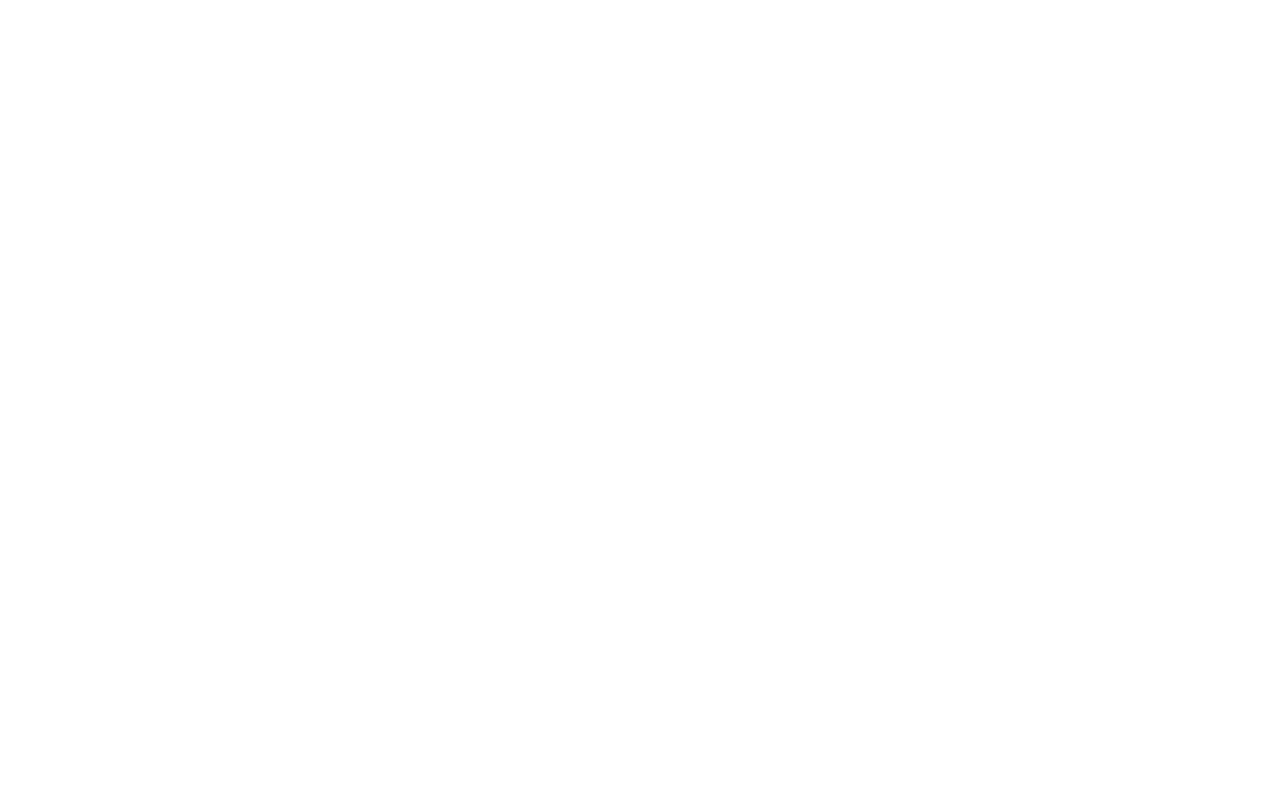
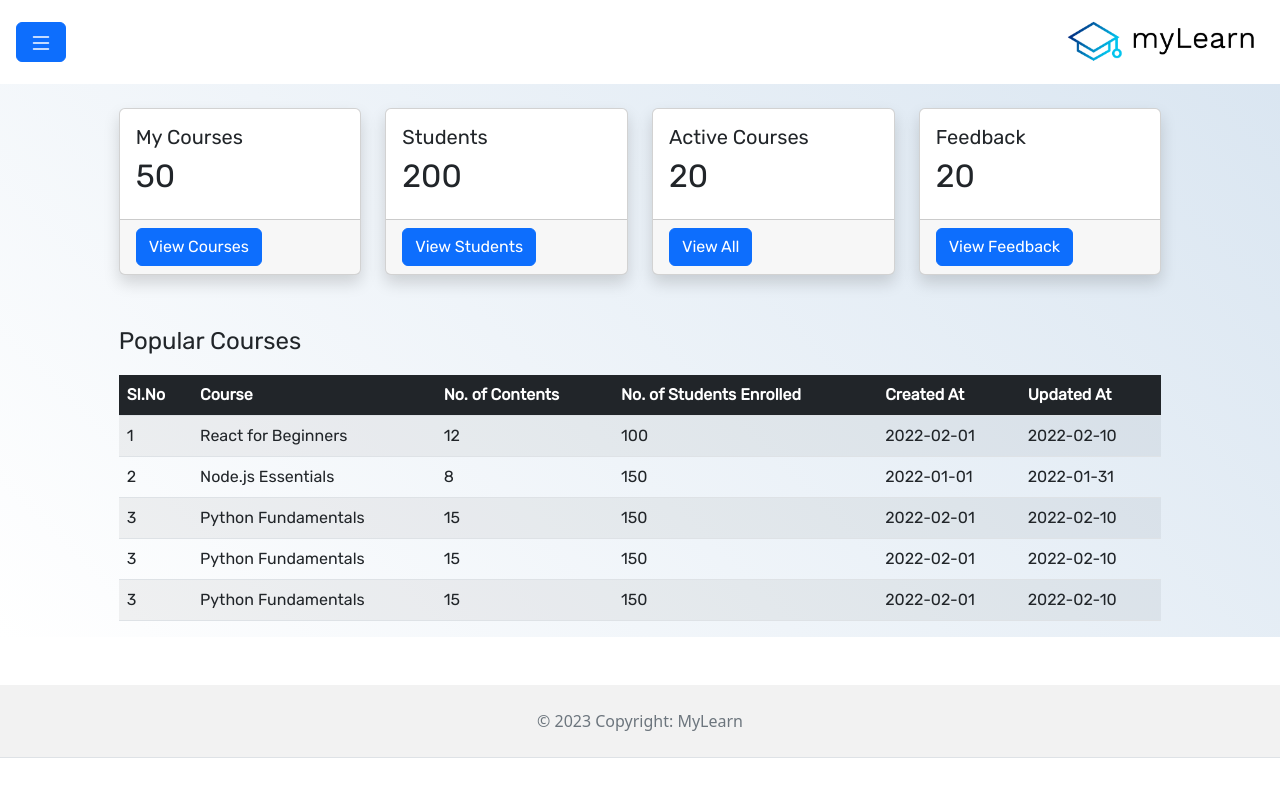
Before and after one commit to mishelshaji/EXP-G6-ELearningPortal, a React (Create React App) app in the folder client/: page /instructor in a window 1280 px wide. Shown: the top 796 px of the page. Built offline with nearby package versions, Linux system fonts and the light colour scheme.

Commit message:
created instructor dashboard

```diff
--- a/client/package.json
+++ b/client/package.json
@@ -12,6 +12,7 @@
     "react-bootstrap": "^2.7.0",
     "react-dom": "^18.2.0",
     "react-hook-form": "^7.43.1",
+    "react-icons": "^4.7.1",
     "react-router-dom": "^6.8.1",
     "react-scripts": "5.0.1",
     "web-vitals": "^2.1.4",
--- a/client/src/assets/style.css
+++ b/client/src/assets/style.css
@@ -56,6 +56,11 @@
     background-repeat: no-repeat;
 }
 
+#instructor-dashboard{
+ background: linear-gradient(45deg, rgba(255, 255, 255, 0.75), rgba(167, 195, 222, 0.42));
+ font-family: 'Rubik', sans-serif;
+}
+
 @media (max-width: 500px) {
     #logo {
         width: 150px;
--- a/client/src/components/Footer.js
+++ b/client/src/components/Footer.js
@@ -2,7 +2,7 @@
 
 export default function Footer() {
     return (
-        <div className='text-center text-lg-start text-muted bg-light'>
+        <div className='text-center text-lg-start text-muted bg-white'>
             <div className='text-center p-4 mt-5 border-bottom' style={{ backgroundColor: 'rgba(0, 0, 0, 0.05)' }}>
                 &#169; 2023 Copyright: MyLearn
             </div>
--- /dev/null
+++ b/client/src/components/instructor/Header.js
@@ -0,0 +1,24 @@
+import Navbar from "react-bootstrap/Navbar";
+import { Button } from 'react-bootstrap';
+import Logo from "../../images/logo.png";
+import { BsList } from 'react-icons/bs';
+
+
+export default function Header(props) {
+	return (
+		<Navbar bg="white" className="d-flex">
+			<Button variant="primary" className="ms-3" onClick={()=> props.setShowSidebar(!props.showSidebar)}>
+				<BsList size={24} />
+			</Button>
+			<Navbar.Brand className='ms-auto'>
+				<img
+					src={Logo}
+					width="200"
+					className="d-inline-block align-top"
+					alt="myLearn"
+					id="logo"
+				/>
+			</Navbar.Brand>
+		</Navbar>
+	);
+}
--- /dev/null
+++ b/client/src/components/instructor/SideNavigationBar.js
@@ -0,0 +1,20 @@
+import React from 'react';
+import { Col, Nav } from 'react-bootstrap';
+
+function SideNavigationBar(props) {
+    return (
+        <Col sm={3} md={2} className={`bg-white ${props.showSidebar ? 'd-block' : 'd-none'}`}>
+            <Nav className="flex-column">
+                <Nav.Link href="/instructor/courses">My Courses</Nav.Link>
+                <Nav.Link href="/instructor/create-course">Create Course</Nav.Link>
+                <Nav.Link href="/instructor/students">Enrolled Students</Nav.Link>
+                <Nav.Link href="/instructor/feedback">Course Feedbacks</Nav.Link>
+                <Nav.Link href="/instructor/course-request">Course Request Status</Nav.Link>
+                <Nav.Link href="/instructor/profile">Profile</Nav.Link>
+                <Nav.Link href="/instructor/logout">Log out</Nav.Link>
+            </Nav>
+        </Col>
+    )
+}
+
+export default SideNavigationBar
--- /dev/null
+++ b/client/src/pages/instructor/InstructorCourses.js
@@ -0,0 +1,9 @@
+import React from 'react'
+
+function InstructorCourses() {
+  return (
+    <div>InstructorCourses</div>
+  )
+}
+
+export default InstructorCourses
--- /dev/null
+++ b/client/src/pages/instructor/InstructorDashboard.js
@@ -0,0 +1,130 @@
+import React from 'react';
+import {
+	Row,
+	Col,
+	Button,
+	Table,
+	Card,
+} from 'react-bootstrap';
+
+function InstructorDashboard() {
+	return (
+		<>
+			<Col sm={9} md={10} className="mx-auto mt-4">
+				<div>
+					<Row>
+						<Col md={3}>
+							<Card className='shadow bg-body-tertiary rounded'>
+								<Card.Body>
+									<Card.Title>My Courses</Card.Title>
+									<Card.Text>
+										<h2>50</h2>
+									</Card.Text>
+								</Card.Body>
+								<Card.Footer>
+									<Button variant="primary">View Courses</Button>
+								</Card.Footer>
+							</Card>
+						</Col>
+						<Col md={3}>
+							<Card className='shadow bg-body-tertiary rounded'>
+								<Card.Body>
+									<Card.Title>Students</Card.Title>
+									<Card.Text>
+										<h2>200</h2>
+									</Card.Text>
+								</Card.Body>
+								<Card.Footer>
+									<Button variant="primary">View Students</Button>
+								</Card.Footer>
+							</Card>
+						</Col>
+						<Col md={3}>
+							<Card className='shadow bg-body-tertiary rounded'>
+								<Card.Body>
+									<Card.Title>Active Courses</Card.Title>
+									<Card.Text>
+										<h2>20</h2>
+									</Card.Text>
+								</Card.Body>
+								<Card.Footer>
+									<Button variant="primary">View All</Button>
+								</Card.Footer>
+							</Card>
+						</Col>
+						<Col md={3}>
+							<Card className='shadow bg-body-tertiary rounded'>
+								<Card.Body>
+									<Card.Title>Feedback</Card.Title>
+									<Card.Text>
+										<h2>20</h2>
+									</Card.Text>
+								</Card.Body>
+								<Card.Footer>
+									<Button variant="primary">View Feedback</Button>
+								</Card.Footer>
+							</Card>
+						</Col>
+					</Row>
+					<p className='mt-5 fs-4'>Popular Courses</p>
+					<Table striped hover responsive>
+						<thead className='bg-dark text-white'>
+							<tr>
+								<th>SI.No</th>
+								<th>Course</th>
+								<th>No. of Contents</th>
+								<th>No. of Students Enrolled</th>
+								<th>Created At</th>
+								<th>Updated At</th>
+							</tr>
+						</thead>
+						<tbody>
+							<tr>
+								<td>1</td>
+								<td>React for Beginners</td>
+								<td>12</td>
+								<td>100</td>
+								<td>2022-02-01</td>
+								<td>2022-02-10</td>
+							</tr>
+							<tr>
+								<td>2</td>
+								<td>Node.js Essentials</td>
+								<td>8</td>
+								<td>150</td>
+								<td>2022-01-01</td>
+								<td>2022-01-31</td>
+							</tr>
+							<tr>
+								<td>3</td>
+								<td>Python Fundamentals</td>
+								<td>15</td>
+								<td>150</td>
+								<td>2022-02-01</td>
+								<td>2022-02-10</td>
+							</tr>
+							<tr>
+								<td>3</td>
+								<td>Python Fundamentals</td>
+								<td>15</td>
+								<td>150</td>
+								<td>2022-02-01</td>
+								<td>2022-02-10</td>
+							</tr>
+							<tr>
+								<td>3</td>
+								<td>Python Fundamentals</td>
+								<td>15</td>
+								<td>150</td>
+								<td>2022-02-01</td>
+								<td>2022-02-10</td>
+							</tr>
+						</tbody>
+					</Table>
+				</div>
+			</Col>
+		</>
+	);
+}
+
+export default InstructorDashboard;
--- a/client/src/pages/instructor/InstructorLayout.js
+++ b/client/src/pages/instructor/InstructorLayout.js
@@ -1,10 +1,23 @@
-import React from 'react';
+import React, { useState } from 'react';
+import { Container, Row } from 'react-bootstrap';
 import { Outlet } from 'react-router-dom';
+import Footer from '../../components/Footer';
+import Header from '../../components/instructor/Header';
+import SideNavigationBar from '../../components/instructor/SideNavigationBar';
 
 function InstructorLayout() {
+  const [showSidebar, setShowSidebar] = useState(false);
+
   return (
     <>
-      <Outlet></Outlet>
+      <Header showSidebar={showSidebar} setShowSidebar={setShowSidebar} />
+      <Container fluid>
+        <Row id='instructor-dashboard'>
+          <SideNavigationBar showSidebar={showSidebar} setShowSidebar={setShowSidebar} />
+          <Outlet></Outlet>
+        </Row>
+      </Container>
+      <Footer />
     </>
   );
 }
```
Also changed, not shown: client/src/App.js (+13 -1 lines), 1 other file (tests, documents, lock files or other folders).
